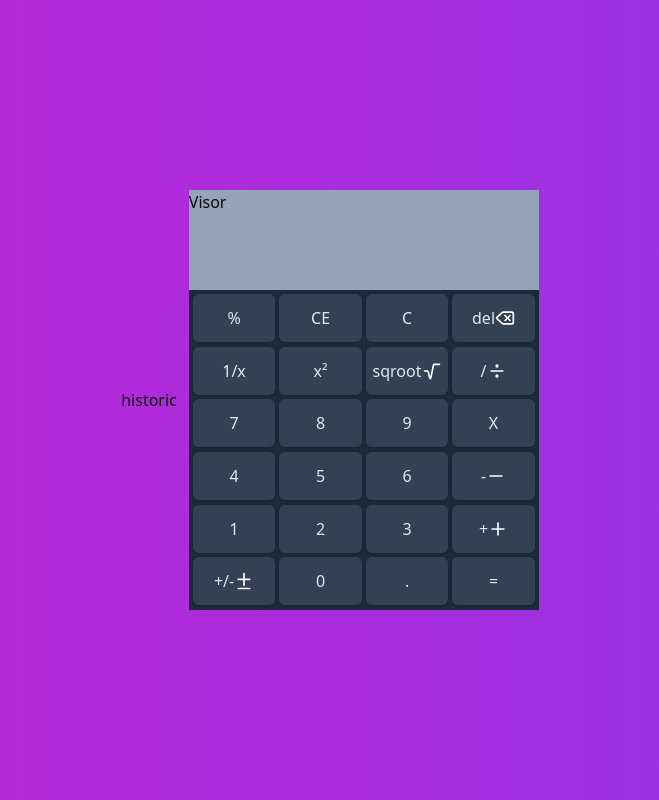
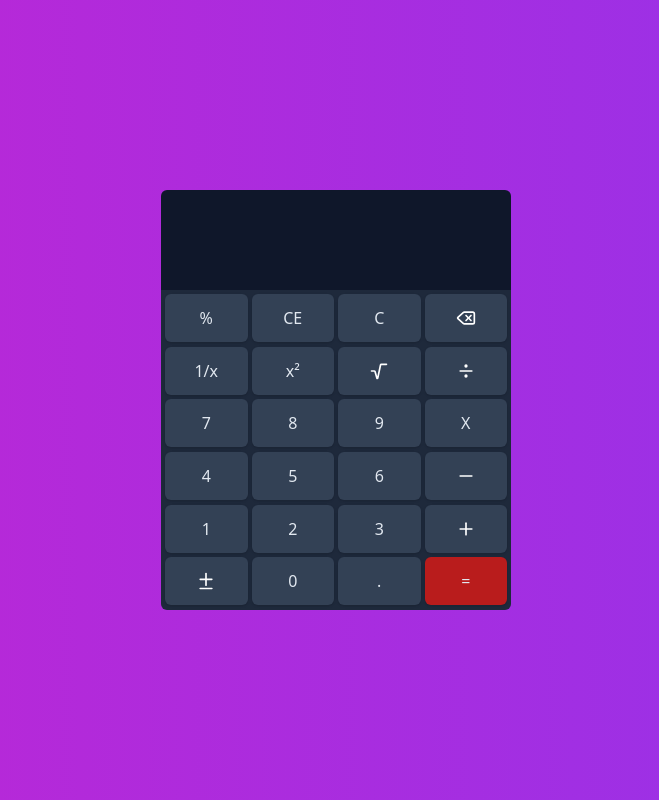
Before and after one commit to danielsrod/react-calc, a React (Vite) app: page / in a window 1280 px wide. Shown: the whole page, without its empty margins (310-969 px from the left). Built offline with nearby package versions, Linux system fonts and the light colour scheme.

Commit message:
basic layout done | eval handler done

```diff
--- a/src/App.tsx
+++ b/src/App.tsx
@@ -1,31 +1,43 @@
+import { useState } from "react";
 import { Button } from "@/components/ui/button";
-
 import buttonsList from "./buttons-list.json";
 
 export const App = () => {
+	const [mathString, setMathString] = useState("");
+	const handleButtonsCalc = (character: string) => {
+		if (character === "=") {
+			setMathString(String(eval(mathString)));
+		} else {
+			setMathString(mathString + character);
+		}
+	};
 	return (
 		<>
 			<main className="w-full h-[100vh] bg-gradient-to-r from-fuchsia-600 to-purple-600 flex row justify-center items-center gap-3">
-				<div>
-					<p>historic</p>
-				</div>
+				<div>{/* <p>historic</p> */}</div>
 				<div className="w-[350px] h-[420px] flex flex-col justify-center items-center">
-					<div className="w-full h-[100px] bg-slate-400">Visor</div>
-					<div className="w-full h-[320px] bg-slate-800 grid grid-cols-4 gap-1 p-1">
+					<div className="w-[350px] h-[100px] bg-gradient-to-r from-slate-900 to-slate-900 rounded-tl-md rounded-tr-md text-slate-200 flex justify-end items-end p-4">
+						<span className="text-3xl overflow-x-auto overflow-y-hidden tracking-widest">
+							{mathString}
+						</span>
+					</div>
+					<div className="w-full h-[320px] bg-slate-800 grid grid-cols-4 gap-1 p-1 rounded-br-md rounded-bl-md">
 						{buttonsList.map((button) => (
 							<Button
 								key={button.id}
-								className="text-slate-200 bg-slate-700 h-12"
+								onClick={() => handleButtonsCalc(button.character)}
+								className={`text-slate-200 h-12 ${
+									button.character === "=" ? "bg-red-700" : "bg-slate-700"
+								}`}
 							>
-								{button.character && (
-									<span className="text-base">{button.character}</span>
-								)}
-								{button.svg && (
+								{button.svg ? (
 									<img
 										className="size-5"
 										src={button.svg}
 										alt={button.description}
 									/>
+								) : (
+									<span className="text-base">{button.character}</span>
 								)}
 							</Button>
 						))}
```
